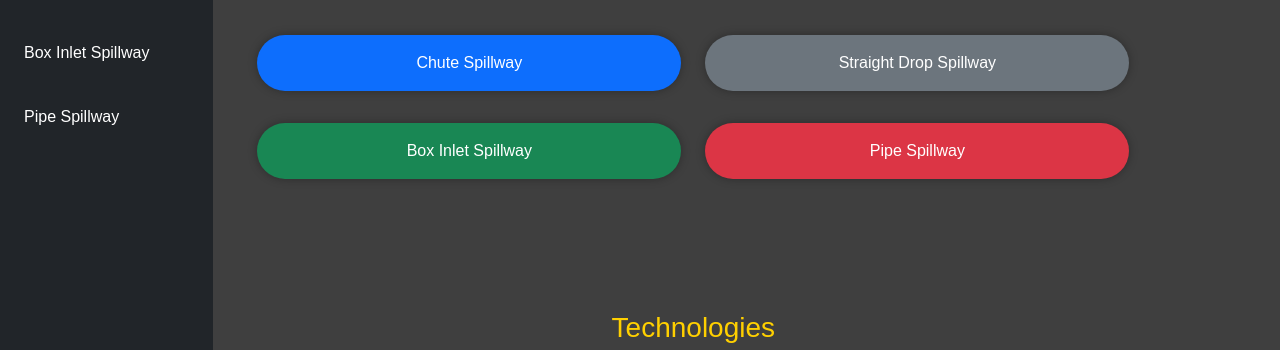
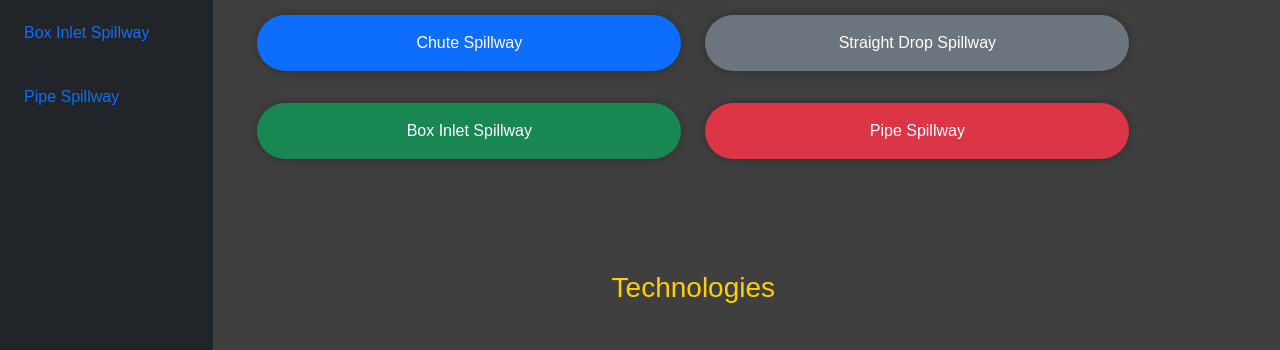
Before and after one commit to ganesh244/HydroCal, a plain HTML site: page index.html in a window 1280 px wide. Shown: the part 241-591 px from the top of the page. Drawn offline with nearby package versions, Linux system fonts and the light colour scheme.

Commit message:
index.html

```diff
--- a/index.html
+++ b/index.html
@@ -24,15 +24,6 @@
           font-family: Arial, sans-serif;
           color: white;
       }
-      .container-fluid {
-          padding-top: 20px;
-      }
-      .nav-link {
-          color: white !important;
-      }
-      .nav-link:hover {
-          color: #ffc107 !important;
-      }
       .container-md {
           border-radius: 20px;
           box-shadow: 0px 0px 10px rgba(0, 0, 0, 0.3);
@@ -41,9 +32,6 @@
       .container-md:hover {
           transform: scale(1.05);
       }
-      .card-body {
-          padding-top: 20px;
-      }
     </style>
   </head>
   <body style="background-color: rgb(63, 63, 63);">
```
